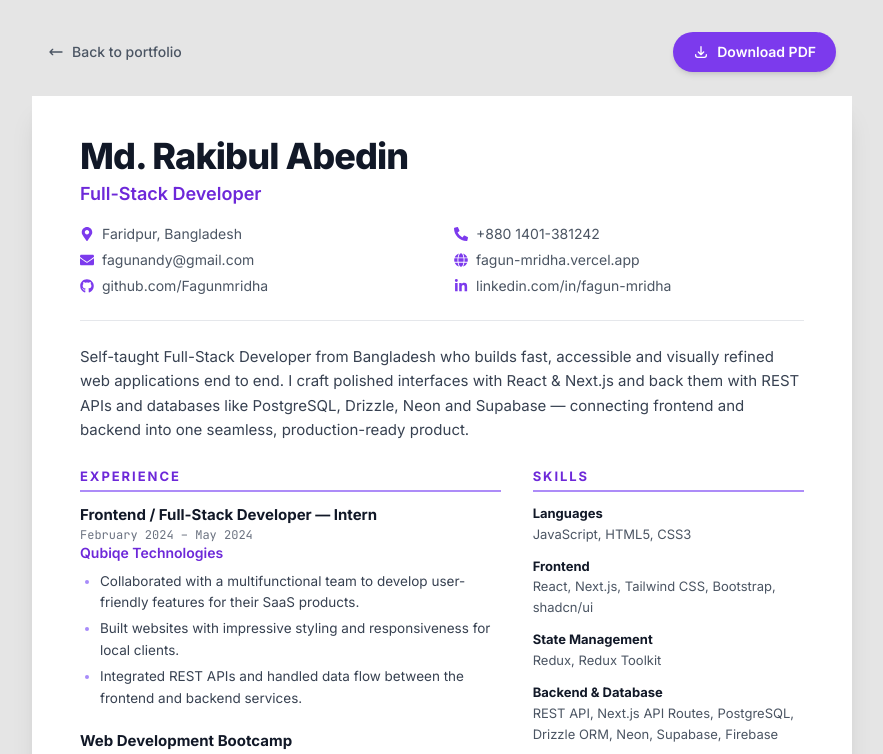
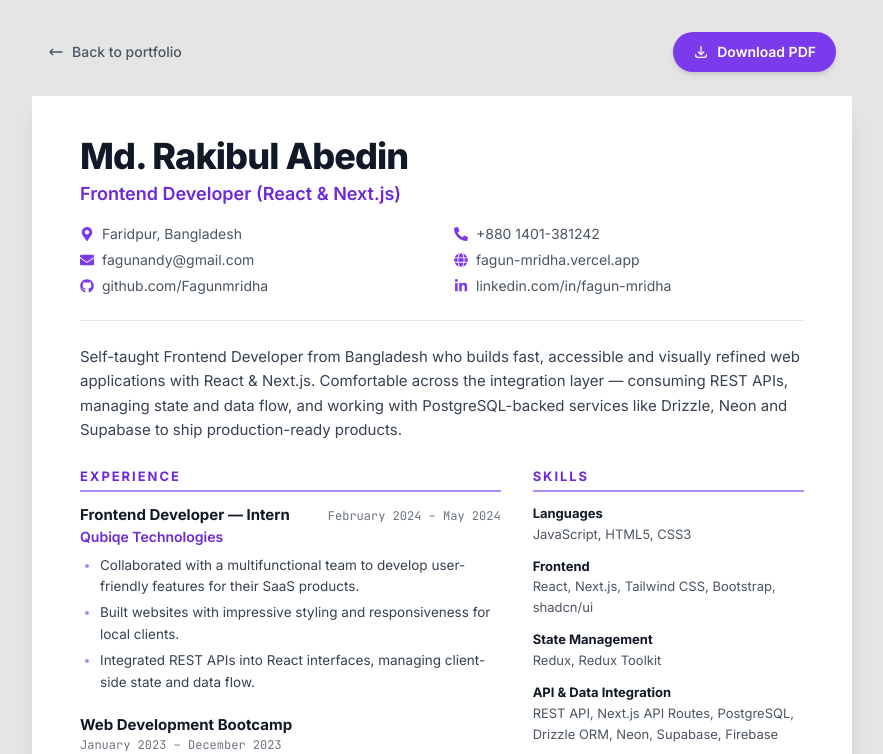
Before and after one commit to Fagunmridha/fagun-mridha, a Next.js app: page /resume in a window 1280 px wide. Shown: the top 754 px of the page, without its empty margins (198-1081 px from the left). Built offline with nearby package versions, Linux system fonts and the light colour scheme.

Commit message:
feat: update resume and homepage to reflect frontend developer role, enhance project descriptions, and improve data integration language

```diff
--- a/pages/index.js
+++ b/pages/index.js
@@ -40,12 +40,6 @@ const SectionLabel = ({ index, children }) => (
   </div>
 );
 
-const stats = [
-  { value: "3+", label: "Live projects" },
-  { value: "20+", label: "Technologies" },
-  { value: "Full-Stack", label: "Frontend + Backend" },
-];
-
 const techStack = [
   // Frontend / Language
   { name: "HTML5", icon: <FaHtml5 size={44} className="text-[#E44D26]" /> },
@@ -58,7 +52,7 @@ const techStack = [
   { name: "shadcn/ui", icon: <SiShadcnui size={44} className="text-white" /> },
   { name: "Redux", icon: <SiRedux size={44} className="text-[#764ABC]" /> },
   { name: "Redux Toolkit", icon: <SiRedux size={44} className="text-[#764ABC]" /> },
-  // Backend / Database
+  // API / Data
   { name: "REST API", icon: <TbApi size={44} className="text-[#a78bfa]" /> },
   { name: "PostgreSQL", icon: <SiPostgresql size={44} className="text-[#4169E1]" /> },
   { name: "Drizzle", icon: <SiDrizzle size={44} className="text-[#C5F74F]" /> },
@@ -71,6 +65,12 @@ const techStack = [
   { name: "Firebase", icon: <SiFirebase size={44} className="text-[#FFCA28]" /> },
   { name: "Figma", icon: <FaFigma size={44} className="text-[#F24E1E]" /> },
   { name: "AI", icon: <TbBrain size={44} className="text-[#f472b6]" /> },
+];
+
+const stats = [
+  { value: "3+", label: "Live projects" },
+  { value: `${techStack.length}+`, label: "Technologies" },
+  { value: "Frontend", label: "React & Next.js" },
 ];
 
 const projects = [
@@ -113,20 +113,19 @@ export default function Home() {
               <span className="text-gray-300">Available for freelance & full-time</span>
             </div>
 
-            <p className="eyebrow mb-4 text-brand-400 animate-slideIn">Full-Stack Developer — Bangladesh</p>
+            <p className="eyebrow mb-4 text-brand-400 animate-slideIn">Frontend Developer (React &amp; Next.js) — Bangladesh</p>
 
             <h1 className="text-5xl font-bold leading-[1.05] tracking-tight text-white sm:text-7xl md:text-[5.5rem] animate-slideIn" style={{ animationDelay: "0.1s" }}>
               Fagun <span className="gradient-text">Mridha</span>
             </h1>
 
             <p className="mt-6 max-w-2xl text-lg leading-relaxed text-gray-400 sm:text-xl animate-slideIn" style={{ animationDelay: "0.25s" }}>
-              I build fast, accessible web apps end to end — refined interfaces
-              with <span className="text-gray-200">React</span> &{" "}
-              <span className="text-gray-200">Next.js</span>, backed by{" "}
-              <span className="text-gray-200">REST APIs</span> and{" "}
-              <span className="text-gray-200">databases</span> like PostgreSQL,
-              Supabase & Neon — connecting frontend and backend into one seamless
-              product.
+              I build fast, accessible interfaces with{" "}
+              <span className="text-gray-200">React</span> &{" "}
+              <span className="text-gray-200">Next.js</span> — then bring them to
+              life by integrating <span className="text-gray-200">REST APIs</span>{" "}
+              and handling <span className="text-gray-200">data flow</span> across
+              the app, so what ships feels effortless and stays reliable.
             </p>
 
             <div className="mt-9 flex flex-wrap items-center gap-4 animate-slideIn" style={{ animationDelay: "0.4s" }}>
@@ -164,7 +163,7 @@ export default function Home() {
               <div className="absolute -inset-2 rounded-3xl bg-gradient-to-br from-brand-500/40 to-indigo-500/30 opacity-40 blur-2xl transition-opacity duration-500 group-hover:opacity-70" />
               <Image
                 src="/fagun.jpeg"
-                alt="Md. Rakibul Abedin — Full-Stack Developer"
+                alt="Fagun Mridha — Frontend Developer"
                 height={520}
                 width={430}
                 className="relative aspect-[4/5] w-full rounded-2xl border border-white/10 object-cover object-center shadow-2xl transition-transform duration-500 group-hover:scale-[1.02]"
@@ -174,18 +173,18 @@ export default function Home() {
             <div className="space-y-5 text-lg leading-relaxed text-gray-400">
               <p>
                 Hi, I&apos;m <span className="text-white">Fagun Mridha</span> — a
-                self-taught developer from Bangladesh. I work with HTML, CSS,
-                JavaScript and modern frameworks like React and Next.js to ship
-                interfaces that feel effortless.
+                self-taught frontend developer from Bangladesh. I work with HTML,
+                CSS, JavaScript and modern frameworks like React and Next.js to
+                ship interfaces that feel effortless.
               </p>
               <p>
-                Beyond the frontend, I&apos;m comfortable working across the{" "}
-                <span className="text-white">backend</span> too — building and
-                integrating <span className="text-white">REST APIs</span>,
-                handling <span className="text-white">databases</span> like
-                PostgreSQL with Drizzle, Neon and Supabase, and wiring up a
-                complete, reliable connection between the frontend and backend on
-                real, production-grade sites.
+                An interface is only as good as the data behind it, so I&apos;m
+                just as comfortable with the{" "}
+                <span className="text-white">integration layer</span> — consuming{" "}
+                <span className="text-white">REST APIs</span>, managing state and
+                data flow, and working with{" "}
+                <span className="text-white">PostgreSQL</span> through Drizzle,
+                Neon, Supabase and Firebase on real, production-grade sites.
               </p>
               <p>
                 I enjoy turning complex problems into simple, beautiful and
@@ -294,10 +293,6 @@ export default function Home() {
           <p className="font-mono text-sm text-gray-500">
             © {new Date().getFullYear()} Fagun Mridha
           </p>
-          <p className="text-sm text-gray-500">
-            Built with <span className="text-gray-300">Next.js</span> &amp;{" "}
-            <span className="text-gray-300">Tailwind CSS</span>
-          </p>
           <ScrollTop />
         </footer>
       </main>
--- a/pages/resume.js
+++ b/pages/resume.js
@@ -21,13 +21,13 @@ const contact = [
 
 const experience = [
   {
-    role: "Frontend / Full-Stack Developer — Intern",
+    role: "Frontend Developer — Intern",
     org: "Qubiqe Technologies",
     date: "February 2024 – May 2024",
     points: [
       "Collaborated with a multifunctional team to develop user-friendly features for their SaaS products.",
       "Built websites with impressive styling and responsiveness for local clients.",
-      "Integrated REST APIs and handled data flow between the frontend and backend services.",
+      "Integrated REST APIs into React interfaces, managing client-side state and data flow.",
     ],
   },
   {
@@ -53,7 +53,7 @@ const skills = [
   { label: "Languages", items: "JavaScript, HTML5, CSS3" },
   { label: "Frontend", items: "React, Next.js, Tailwind CSS, Bootstrap, shadcn/ui" },
   { label: "State Management", items: "Redux, Redux Toolkit" },
-  { label: "Backend & Database", items: "REST API, Next.js API Routes, PostgreSQL, Drizzle ORM, Neon, Supabase, Firebase" },
+  { label: "API & Data Integration", items: "REST API, Next.js API Routes, PostgreSQL, Drizzle ORM, Neon, Supabase, Firebase" },
   { label: "Tools & Platforms", items: "Git & GitHub, Docker, Vercel, Figma, AI Integration" },
 ];
 
@@ -106,7 +106,7 @@ export default function Resume() {
               Md. Rakibul Abedin
             </h1>
             <p className="mt-1 text-lg font-semibold text-violet-700">
-              Full-Stack Developer
+              Frontend Developer (React &amp; Next.js)
             </p>
 
             <div className="mt-4 grid grid-cols-1 gap-x-6 gap-y-1.5 text-sm text-gray-600 sm:grid-cols-2">
@@ -128,12 +128,12 @@ export default function Resume() {
           {/* Summary */}
           <section className="py-6">
             <p className="text-[15px] leading-relaxed text-gray-700">
-              Self-taught Full-Stack Developer from Bangladesh who builds fast,
-              accessible and visually refined web applications end to end. I craft
-              polished interfaces with React &amp; Next.js and back them with REST
-              APIs and databases like PostgreSQL, Drizzle, Neon and Supabase —
-              connecting frontend and backend into one seamless, production-ready
-              product.
+              Self-taught Frontend Developer from Bangladesh who builds fast,
+              accessible and visually refined web applications with React &amp;
+              Next.js. Comfortable across the integration layer — consuming REST
+              APIs, managing state and data flow, and working with
+              PostgreSQL-backed services like Drizzle, Neon and Supabase to ship
+              production-ready products.
             </p>
           </section>
 
```
